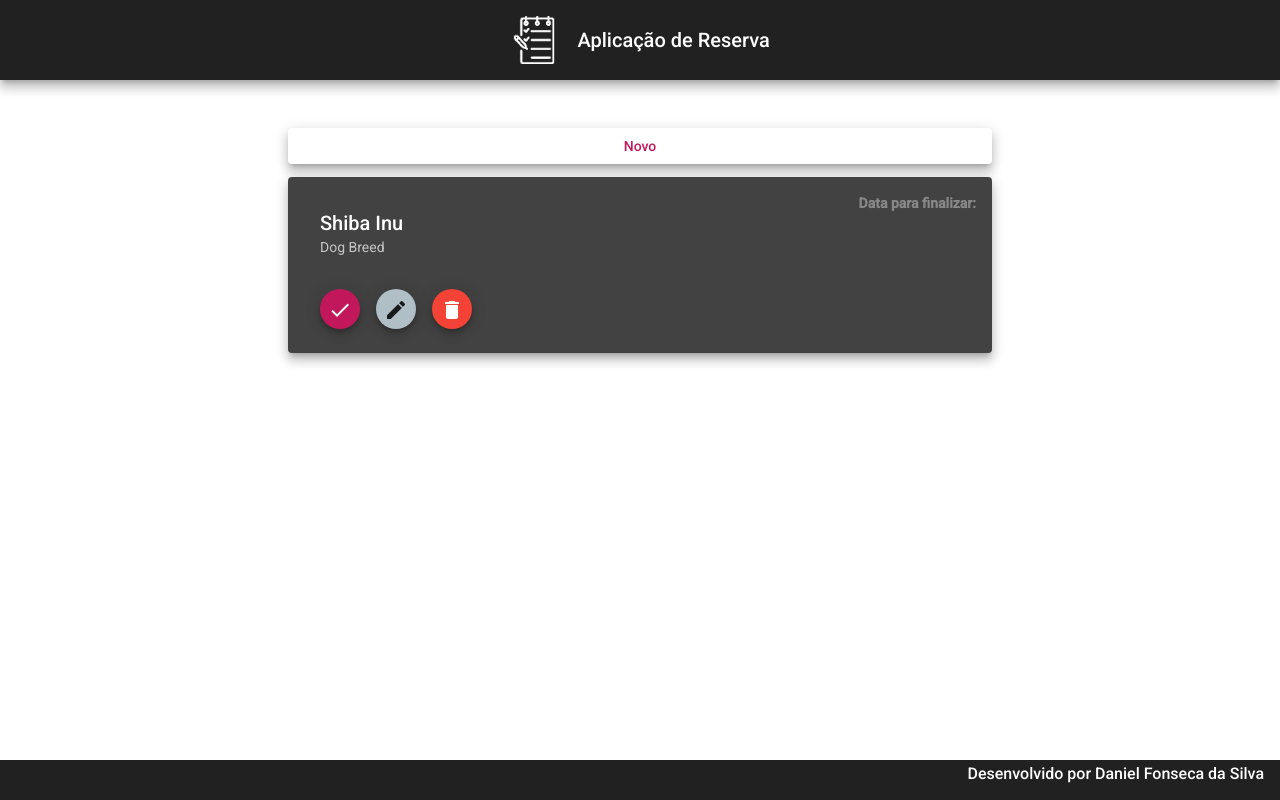
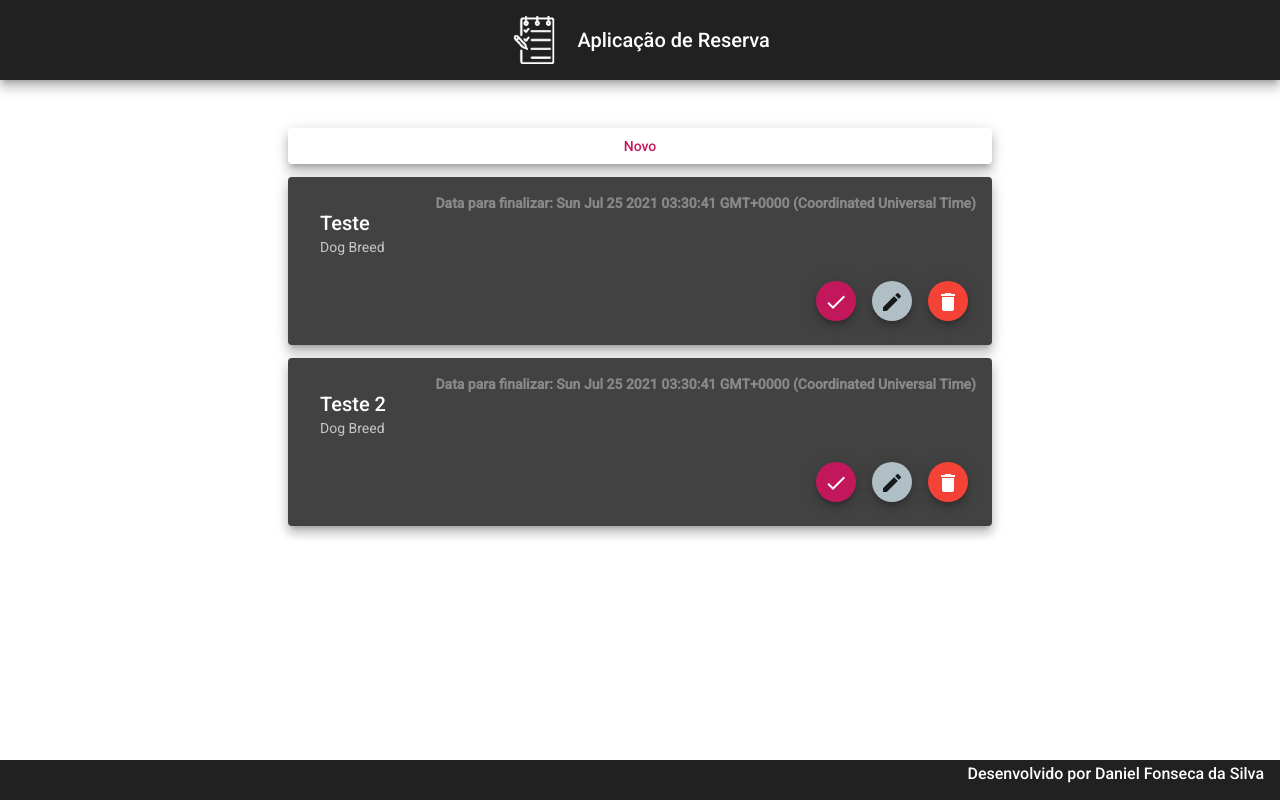
Before and after one commit to Daniel-Fonseca-da-Silva/Projeto-com-Java11-e-Angular11-Front, an Angular app: page / in a window 1280 px wide. Built offline with nearby package versions, Linux system fonts and the light colour scheme.

Commit message:
Criado livro em modelos e adicionada novas atualizações em read-all

```diff
--- a/src/app/components/read-all/read-all.component.css
+++ b/src/app/components/read-all/read-all.component.css
@@ -25,7 +25,7 @@
 }
 
 .actions {
-    margin: .5rem;
+    text-align: end;
 }
 
 .actions button {
--- a/src/app/components/read-all/read-all.component.html
+++ b/src/app/components/read-all/read-all.component.html
@@ -1,11 +1,11 @@
 <div class="container">
     <button class="novo-item mat-elevation-z8" mat-stroked-button color="primary">Novo</button>
 
-    <div class="content">
+    <div class="content" *ngFor="let item of list">
         <mat-card class="mat-elevation-z8">
-            <p>Data para finalizar: </p>
+            <p>Data para finalizar: {{ item.dataParaFinalizar }}</p>
             <mat-card-header>
-                <mat-card-title>Shiba Inu</mat-card-title>
+                <mat-card-title>{{ item.titulo }}</mat-card-title>
                 <mat-card-subtitle>Dog Breed</mat-card-subtitle>
             </mat-card-header>
 
--- a/src/app/components/read-all/read-all.component.ts
+++ b/src/app/components/read-all/read-all.component.ts
@@ -1,4 +1,5 @@
 import { Component, OnInit } from '@angular/core';
+import { Livro } from 'src/app/models/livro';
 
 @Component({
   selector: 'app-read-all',
@@ -7,6 +8,19 @@
 })
 export class ReadAllComponent implements OnInit {
 
+  list: Livro[] = [
+    {
+      titulo: "Teste",
+      dataParaFinalizar: new Date,
+      finalizado: false
+    },
+    {
+      titulo: "Teste 2",
+      dataParaFinalizar: new Date,
+      finalizado: false
+    }
+   ]
+
   constructor() { }
 
   ngOnInit(): void {
--- /dev/null
+++ b/src/app/models/livro.ts
@@ -0,0 +1,9 @@
+export interface Livro {
+
+    // Atributos
+    id?: String,
+    titulo: String,
+    descricao?: String,
+    dataParaFinalizar: Date,
+    finalizado: Boolean
+}
```
